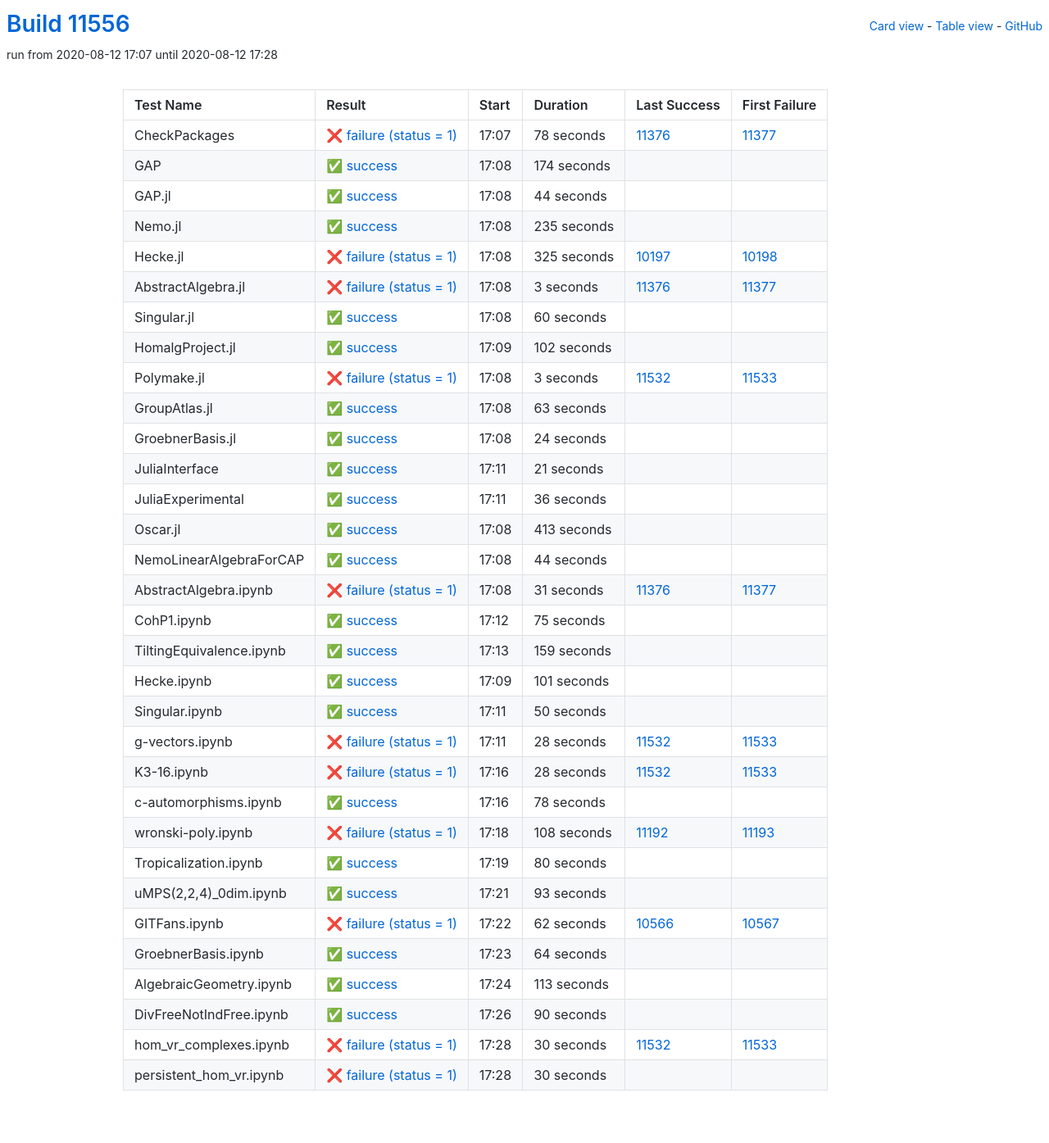
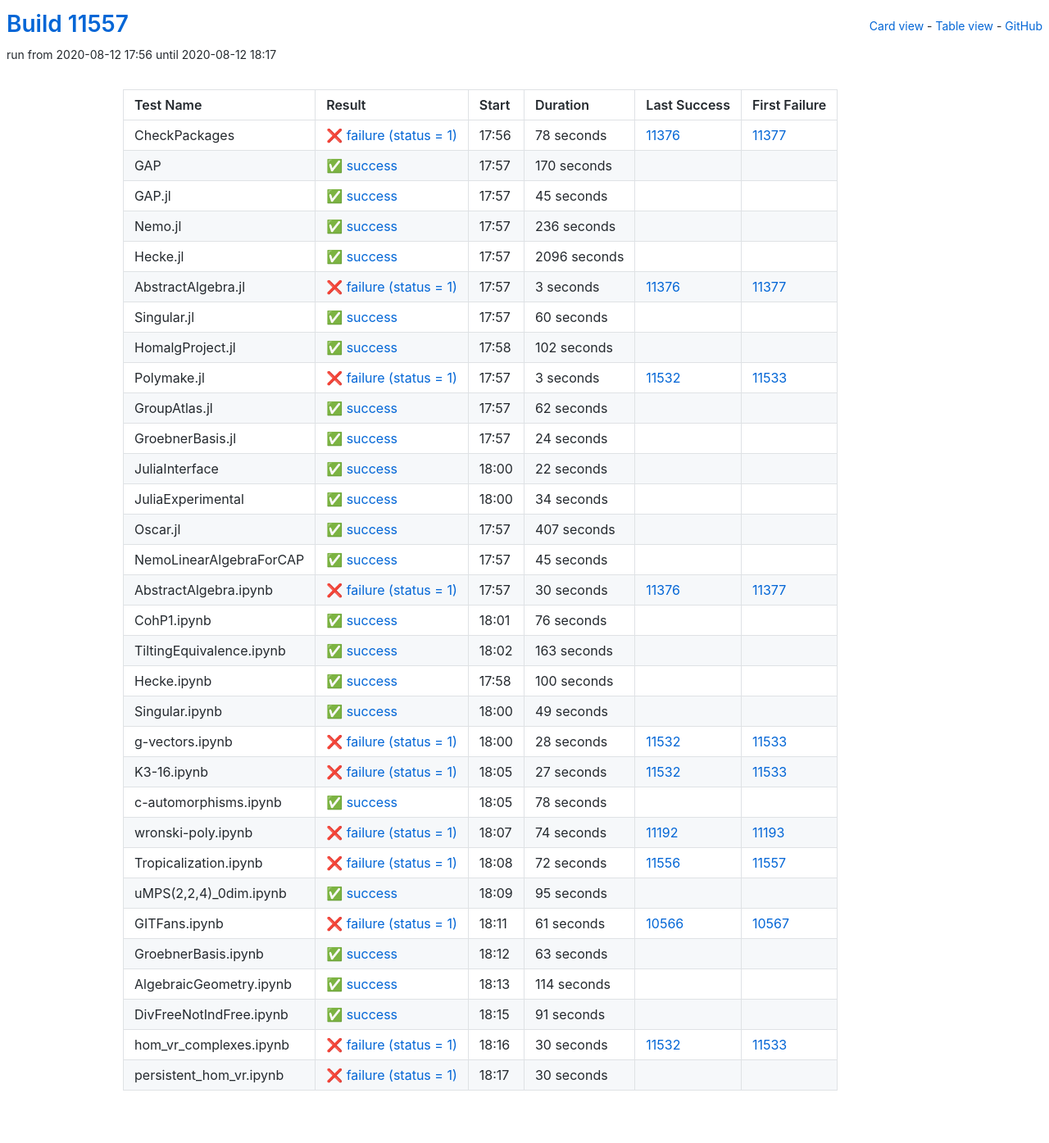
Before and after one commit to oscar-system/oscar-ci-status, a Jekyll site: the page built from table.html, in a window 1280 px wide. Shown: the whole page at 82% size. Built offline with Jekyll 4.4.1, drawn with Linux system fonts in a browser that asks for light colours.

Commit message:
Build #11557

```diff
--- a/_data/ci.yml
+++ b/_data/ci.yml
@@ -1,6 +1,6 @@
 ---
-build: 11556
-build_url: https://oscarci.mathematik.uni-kl.de/job/oscar/11556/
+build: 11557
+build_url: https://oscarci.mathematik.uni-kl.de/job/oscar/11557/
 job: oscar
 organization: oscar-system
 repo: oscar-ci-status
@@ -8,8 +8,8 @@
 tests:
 - name: CheckPackages
   id: checkpackages
-  log: https://oscarci.mathematik.uni-kl.de/job/oscar/11556/artifact/logs/build-11556/CheckPackages.log
-  start: 2020-08-12 17:07
+  log: https://oscarci.mathematik.uni-kl.de/job/oscar/11557/artifact/logs/build-11557/CheckPackages.log
+  start: 2020-08-12 17:56
   success: false
   exitcode: 1
   status: failure
@@ -20,56 +20,56 @@
   first_failure_url: https://oscarci.mathematik.uni-kl.de/job/oscar/11377/
 - name: GAP
   id: gap
-  log: https://oscarci.mathematik.uni-kl.de/job/oscar/11556/artifact/logs/build-11556/GAP.log
-  start: 2020-08-12 17:08
+  log: https://oscarci.mathematik.uni-kl.de/job/oscar/11557/artifact/logs/build-11557/GAP.log
+  start: 2020-08-12 17:57
   success: true
   exitcode: 0
   status: success
-  duration: 174
+  duration: 170
   last_success: false
   last_success_url:
   first_failure: false
   first_failure_url:
 - name: GAP.jl
   id: gap-jl
-  log: https://oscarci.mathematik.uni-kl.de/job/oscar/11556/artifact/logs/build-11556/GAP.jl.log
-  start: 2020-08-12 17:08
+  log: https://oscarci.mathematik.uni-kl.de/job/oscar/11557/artifact/logs/build-11557/GAP.jl.log
+  start: 2020-08-12 17:57
   success: true
   exitcode: 0
   status: success
-  duration: 44
+  duration: 45
   last_success: false
   last_success_url:
   first_failure: false
   first_failure_url:
 - name: Nemo.jl
   id: nemo-jl
-  log: https://oscarci.mathematik.uni-kl.de/job/oscar/11556/artifact/logs/build-11556/Nemo.jl.log
-  start: 2020-08-12 17:08
+  log: https://oscarci.mathematik.uni-kl.de/job/oscar/11557/artifact/logs/build-11557/Nemo.jl.log
+  start: 2020-08-12 17:57
   success: true
   exitcode: 0
   status: success
-  duration: 235
+  duration: 236
   last_success: false
   last_success_url:
   first_failure: false
   first_failure_url:
 - name: Hecke.jl
   id: hecke-jl
-  log: https://oscarci.mathematik.uni-kl.de/job/oscar/11556/artifact/logs/build-11556/Hecke.jl.log
-  start: 2020-08-12 17:08
-  success: false
-  exitcode: 1
-  status: failure
-  duration: 325
-  last_success: 10197
-  last_success_url: https://oscarci.mathematik.uni-kl.de/job/oscar/10197/
-  first_failure: 10198
-  first_failure_url: https://oscarci.mathematik.uni-kl.de/job/oscar/10198/
+  log: https://oscarci.mathematik.uni-kl.de/job/oscar/11557/artifact/logs/build-11557/Hecke.jl.log
+  start: 2020-08-12 17:57
+  success: true
+  exitcode: 0
+  status: success
+  duration: 2096
+  last_success: false
+  last_success_url:
+  first_failure: false
+  first_failure_url:
 - name: AbstractAlgebra.jl
   id: abstractalgebra-jl
-  log: https://oscarci.mathematik.uni-kl.de/job/oscar/11556/artifact/logs/build-11556/AbstractAlgebra.jl.log
-  start: 2020-08-12 17:08
+  log: https://oscarci.mathematik.uni-kl.de/job/oscar/11557/artifact/logs/build-11557/AbstractAlgebra.jl.log
+  start: 2020-08-12 17:57
   success: false
   exitcode: 1
   status: failure
@@ -80,8 +80,8 @@
   first_failure_url: https://oscarci.mathematik.uni-kl.de/job/oscar/11377/
 - name: Singular.jl
   id: singular-jl
-  log: https://oscarci.mathematik.uni-kl.de/job/oscar/11556/artifact/logs/build-11556/Singular.jl.log
-  start: 2020-08-12 17:08
+  log: https://oscarci.mathematik.uni-kl.de/job/oscar/11557/artifact/logs/build-11557/Singular.jl.log
+  start: 2020-08-12 17:57
   success: true
   exitcode: 0
   status: success
@@ -92,8 +92,8 @@
   first_failure_url:
 - name: HomalgProject.jl
   id: homalgproject-jl
-  log: https://oscarci.mathematik.uni-kl.de/job/oscar/11556/artifact/logs/build-11556/HomalgProject.jl.log
-  start: 2020-08-12 17:09
+  log: https://oscarci.mathematik.uni-kl.de/job/oscar/11557/artifact/logs/build-11557/HomalgProject.jl.log
+  start: 2020-08-12 17:58
   success: true
   exitcode: 0
   status: success
@@ -104,8 +104,8 @@
   first_failure_url:
 - name: Polymake.jl
   id: polymake-jl
-  log: https://oscarci.mathematik.uni-kl.de/job/oscar/11556/artifact/logs/build-11556/Polymake.jl.log
-  start: 2020-08-12 17:08
+  log: https://oscarci.mathematik.uni-kl.de/job/oscar/11557/artifact/logs/build-11557/Polymake.jl.log
+  start: 2020-08-12 17:57
   success: false
   exitcode: 1
   status: failure
@@ -116,20 +116,20 @@
   first_failure_url: https://oscarci.mathematik.uni-kl.de/job/oscar/11533/
 - name: GroupAtlas.jl
   id: groupatlas-jl
-  log: https://oscarci.mathematik.uni-kl.de/job/oscar/11556/artifact/logs/build-11556/GroupAtlas.jl.log
-  start: 2020-08-12 17:08
+  log: https://oscarci.mathematik.uni-kl.de/job/oscar/11557/artifact/logs/build-11557/GroupAtlas.jl.log
+  start: 2020-08-12 17:57
   success: true
   exitcode: 0
   status: success
-  duration: 63
+  duration: 62
   last_success: false
   last_success_url:
   first_failure: false
   first_failure_url:
 - name: GroebnerBasis.jl
   id: groebnerbasis-jl
-  log: https://oscarci.mathematik.uni-kl.de/job/oscar/11556/artifact/logs/build-11556/GroebnerBasis.jl.log
-  start: 2020-08-12 17:08
+  log: https://oscarci.mathematik.uni-kl.de/job/oscar/11557/artifact/logs/build-11557/GroebnerBasis.jl.log
+  start: 2020-08-12 17:57
   success: true
   exitcode: 0
   status: success
@@ -140,116 +140,116 @@
   first_failure_url:
 - name: JuliaInterface
   id: juliainterface
-  log: https://oscarci.mathematik.uni-kl.de/job/oscar/11556/artifact/logs/build-11556/JuliaInterface.log
-  start: 2020-08-12 17:11
+  log: https://oscarci.mathematik.uni-kl.de/job/oscar/11557/artifact/logs/build-11557/JuliaInterface.log
+  start: 2020-08-12 18:00
   success: true
   exitcode: 0
   status: success
-  duration: 21
+  duration: 22
   last_success: false
   last_success_url:
   first_failure: false
   first_failure_url:
 - name: JuliaExperimental
   id: juliaexperimental
-  log: https://oscarci.mathematik.uni-kl.de/job/oscar/11556/artifact/logs/build-11556/JuliaExperimental.log
-  start: 2020-08-12 17:11
+  log: https://oscarci.mathematik.uni-kl.de/job/oscar/11557/artifact/logs/build-11557/JuliaExperimental.log
+  start: 2020-08-12 18:00
   success: true
   exitcode: 0
   status: success
-  duration: 36
+  duration: 34
   last_success: false
   last_success_url:
   first_failure: false
   first_failure_url:
 - name: Oscar.jl
   id: oscar-jl
-  log: https://oscarci.mathematik.uni-kl.de/job/oscar/11556/artifact/logs/build-11556/Oscar.jl.log
-  start: 2020-08-12 17:08
+  log: https://oscarci.mathematik.uni-kl.de/job/oscar/11557/artifact/logs/build-11557/Oscar.jl.log
+  start: 2020-08-12 17:57
   success: true
   exitcode: 0
   status: success
-  duration: 413
+  duration: 407
   last_success: false
   last_success_url:
   first_failure: false
   first_failure_url:
 - name: NemoLinearAlgebraForCAP
   id: nemolinearalgebraforcap
-  log: https://oscarci.mathematik.uni-kl.de/job/oscar/11556/artifact/logs/build-11556/NemoLinearAlgebraForCAP.log
-  start: 2020-08-12 17:08
+  log: https://oscarci.mathematik.uni-kl.de/job/oscar/11557/artifact/logs/build-11557/NemoLinearAlgebraForCAP.log
+  start: 2020-08-12 17:57
   success: true
   exitcode: 0
   status: success
-  duration: 44
+  duration: 45
   last_success: false
   last_success_url:
   first_failure: false
   first_failure_url:
 - name: AbstractAlgebra.ipynb
   id: abstractalgebra-ipynb
-  log: https://oscarci.mathematik.uni-kl.de/job/oscar/11556/artifact/logs/build-11556/AbstractAlgebra.ipynb.log
-  start: 2020-08-12 17:08
+  log: https://oscarci.mathematik.uni-kl.de/job/oscar/11557/artifact/logs/build-11557/AbstractAlgebra.ipynb.log
+  start: 2020-08-12 17:57
   success: false
   exitcode: 1
   status: failure
-  duration: 31
+  duration: 30
   last_success: 11376
   last_success_url: https://oscarci.mathematik.uni-kl.de/job/oscar/11376/
   first_failure: 11377
   first_failure_url: https://oscarci.mathematik.uni-kl.de/job/oscar/11377/
 - name: CohP1.ipynb
   id: cohp1-ipynb
-  log: https://oscarci.mathematik.uni-kl.de/job/oscar/11556/artifact/logs/build-11556/CohP1.ipynb.log
-  start: 2020-08-12 17:12
+  log: https://oscarci.mathematik.uni-kl.de/job/oscar/11557/artifact/logs/build-11557/CohP1.ipynb.log
+  start: 2020-08-12 18:01
   success: true
   exitcode: 0
   status: success
-  duration: 75
+  duration: 76
   last_success: false
   last_success_url:
   first_failure: false
   first_failure_url:
 - name: TiltingEquivalence.ipynb
   id: tiltingequivalence-ipynb
-  log: https://oscarci.mathematik.uni-kl.de/job/oscar/11556/artifact/logs/build-11556/TiltingEquivalence.ipynb.log
-  start: 2020-08-12 17:13
+  log: https://oscarci.mathematik.uni-kl.de/job/oscar/11557/artifact/logs/build-11557/TiltingEquivalence.ipynb.log
+  start: 2020-08-12 18:02
   success: true
   exitcode: 0
   status: success
-  duration: 159
+  duration: 163
   last_success: false
   last_success_url:
   first_failure: false
   first_failure_url:
 - name: Hecke.ipynb
   id: hecke-ipynb
-  log: https://oscarci.mathematik.uni-kl.de/job/oscar/11556/artifact/logs/build-11556/Hecke.ipynb.log
-  start: 2020-08-12 17:09
+  log: https://oscarci.mathematik.uni-kl.de/job/oscar/11557/artifact/logs/build-11557/Hecke.ipynb.log
+  start: 2020-08-12 17:58
   success: true
   exitcode: 0
   status: success
-  duration: 101
+  duration: 100
   last_success: false
   last_success_url:
   first_failure: false
   first_failure_url:
 - name: Singular.ipynb
   id: singular-ipynb
-  log: https://oscarci.mathematik.uni-kl.de/job/oscar/11556/artifact/logs/build-11556/Singular.ipynb.log
-  start: 2020-08-12 17:11
+  log: https://oscarci.mathematik.uni-kl.de/job/oscar/11557/artifact/logs/build-11557/Singular.ipynb.log
+  start: 2020-08-12 18:00
   success: true
   exitcode: 0
   status: success
-  duration: 50
+  duration: 49
   last_success: false
   last_success_url:
   first_failure: false
   first_failure_url:
 - name: g-vectors.ipynb
   id: g-vectors-ipynb
-  log: https://oscarci.mathematik.uni-kl.de/job/oscar/11556/artifact/logs/build-11556/g-vectors.ipynb.log
-  start: 2020-08-12 17:11
+  log: https://oscarci.mathematik.uni-kl.de/job/oscar/11557/artifact/logs/build-11557/g-vectors.ipynb.log
+  start: 2020-08-12 18:00
   success: false
   exitcode: 1
   status: failure
@@ -260,20 +260,20 @@
   first_failure_url: https://oscarci.mathematik.uni-kl.de/job/oscar/11533/
 - name: K3-16.ipynb
   id: k3-16-ipynb
-  log: https://oscarci.mathematik.uni-kl.de/job/oscar/11556/artifact/logs/build-11556/K3-16.ipynb.log
-  start: 2020-08-12 17:16
+  log: https://oscarci.mathematik.uni-kl.de/job/oscar/11557/artifact/logs/build-11557/K3-16.ipynb.log
+  start: 2020-08-12 18:05
   success: false
   exitcode: 1
   status: failure
-  duration: 28
+  duration: 27
   last_success: 11532
   last_success_url: https://oscarci.mathematik.uni-kl.de/job/oscar/11532/
   first_failure: 11533
   first_failure_url: https://oscarci.mathematik.uni-kl.de/job/oscar/11533/
 - name: c-automorphisms.ipynb
   id: c-automorphisms-ipynb
-  log: https://oscarci.mathematik.uni-kl.de/job/oscar/11556/artifact/logs/build-11556/c-automorphisms.ipynb.log
-  start: 2020-08-12 17:16
+  log: https://oscarci.mathematik.uni-kl.de/job/oscar/11557/artifact/logs/build-11557/c-automorphisms.ipynb.log
+  start: 2020-08-12 18:05
   success: true
   exitcode: 0
   status: success
@@ -284,92 +284,92 @@
   first_failure_url:
 - name: wronski-poly.ipynb
   id: wronski-poly-ipynb
-  log: https://oscarci.mathematik.uni-kl.de/job/oscar/11556/artifact/logs/build-11556/wronski-poly.ipynb.log
-  start: 2020-08-12 17:18
+  log: https://oscarci.mathematik.uni-kl.de/job/oscar/11557/artifact/logs/build-11557/wronski-poly.ipynb.log
+  start: 2020-08-12 18:07
   success: false
   exitcode: 1
   status: failure
-  duration: 108
+  duration: 74
   last_success: 11192
   last_success_url: https://oscarci.mathematik.uni-kl.de/job/oscar/11192/
   first_failure: 11193
   first_failure_url: https://oscarci.mathematik.uni-kl.de/job/oscar/11193/
 - name: Tropicalization.ipynb
   id: tropicalization-ipynb
-  log: https://oscarci.mathematik.uni-kl.de/job/oscar/11556/artifact/logs/build-11556/Tropicalization.ipynb.log
-  start: 2020-08-12 17:19
+  log: https://oscarci.mathematik.uni-kl.de/job/oscar/11557/artifact/logs/build-11557/Tropicalization.ipynb.log
+  start: 2020-08-12 18:08
+  success: false
+  exitcode: 1
+  status: failure
+  duration: 72
+  last_success: 11556
+  last_success_url: https://oscarci.mathematik.uni-kl.de/job/oscar/11556/
+  first_failure: 11557
+  first_failure_url: https://oscarci.mathematik.uni-kl.de/job/oscar/11557/
+- name: uMPS(2,2,4)_0dim.ipynb
+  id: umps-2-2-4-0dim-ipynb
+  log: https://oscarci.mathematik.uni-kl.de/job/oscar/11557/artifact/logs/build-11557/uMPS-2-2-4-_0dim.ipynb.log
+  start: 2020-08-12 18:09
   success: true
   exitcode: 0
   status: success
-  duration: 80
-  last_success: false
-  last_success_url:
-  first_failure: false
-  first_failure_url:
-- name: uMPS(2,2,4)_0dim.ipynb
-  id: umps-2-2-4-0dim-ipynb
-  log: https://oscarci.mathematik.uni-kl.de/job/oscar/11556/artifact/logs/build-11556/uMPS-2-2-4-_0dim.ipynb.log
-  start: 2020-08-12 17:21
-  success: true
-  exitcode: 0
-  status: success
-  duration: 93
+  duration: 95
   last_success: false
   last_success_url:
   first_failure: false
   first_failure_url:
 - name: GITFans.ipynb
   id: gitfans-ipynb
-  log: https://oscarci.mathematik.uni-kl.de/job/oscar/11556/artifact/logs/build-11556/GITFans.ipynb.log
-  start: 2020-08-12 17:22
+  log: https://oscarci.mathematik.uni-kl.de/job/oscar/11557/artifact/logs/build-11557/GITFans.ipynb.log
+  start: 2020-08-12 18:11
   success: false
   exitcode: 1
   status: failure
-  duration: 62
+  duration: 61
   last_success: 10566
   last_success_url: https://oscarci.mathematik.uni-kl.de/job/oscar/10566/
   first_failure: 10567
   first_failure_url: https://oscarci.mathematik.uni-kl.de/job/oscar/10567/
 - name: GroebnerBasis.ipynb
   id: groebnerbasis-ipynb
-  log: https://oscarci.mathematik.uni-kl.de/job/oscar/11556/artifact/logs/build-11556/GroebnerBasis.ipynb.log
-  start: 2020-08-12 17:23
+  log: https://oscarci.mathematik.uni-kl.de/job/oscar/11557/artifact/logs/build-11557/GroebnerBasis.ipynb.log
+  start: 2020-08-12 18:12
   success: true
   exitcode: 0
   status: success
-  duration: 64
+  duration: 63
   last_success: false
   last_success_url:
   first_failure: false
   first_failure_url:
 - name: AlgebraicGeometry.ipynb
   id: algebraicgeometry-ipynb
-  log: https://oscarci.mathematik.uni-kl.de/job/oscar/11556/artifact/logs/build-11556/AlgebraicGeometry.ipynb.log
-  start: 2020-08-12 17:24
+  log: https://oscarci.mathematik.uni-kl.de/job/oscar/11557/artifact/logs/build-11557/AlgebraicGeometry.ipynb.log
+  start: 2020-08-12 18:13
   success: true
   exitcode: 0
   status: success
-  duration: 113
+  duration: 114
   last_success: false
   last_success_url:
   first_failure: false
   first_failure_url:
 - name: DivFreeNotIndFree.ipynb
   id: divfreenotindfree-ipynb
-  log: https://oscarci.mathematik.uni-kl.de/job/oscar/11556/artifact/logs/build-11556/DivFreeNotIndFree.ipynb.log
-  start: 2020-08-12 17:26
+  log: https://oscarci.mathematik.uni-kl.de/job/oscar/11557/artifact/logs/build-11557/DivFreeNotIndFree.ipynb.log
+  start: 2020-08-12 18:15
   success: true
   exitcode: 0
   status: success
-  duration: 90
+  duration: 91
   last_success: false
   last_success_url:
   first_failure: false
   first_failure_url:
 - name: hom_vr_complexes.ipynb
   id: hom-vr-complexes-ipynb
-  log: https://oscarci.mathematik.uni-kl.de/job/oscar/11556/artifact/logs/build-11556/hom_vr_complexes.ipynb.log
-  start: 2020-08-12 17:28
+  log: https://oscarci.mathematik.uni-kl.de/job/oscar/11557/artifact/logs/build-11557/hom_vr_complexes.ipynb.log
+  start: 2020-08-12 18:16
   success: false
   exitcode: 1
   status: failure
@@ -380,8 +380,8 @@
   first_failure_url: https://oscarci.mathematik.uni-kl.de/job/oscar/11533/
 - name: persistent_hom_vr.ipynb
   id: persistent-hom-vr-ipynb
-  log: https://oscarci.mathematik.uni-kl.de/job/oscar/11556/artifact/logs/build-11556/persistent_hom_vr.ipynb.log
-  start: 2020-08-12 17:28
+  log: https://oscarci.mathematik.uni-kl.de/job/oscar/11557/artifact/logs/build-11557/persistent_hom_vr.ipynb.log
+  start: 2020-08-12 18:17
   success: false
   exitcode: 1
   status: failure
```
Also changed, not shown: README.md.
